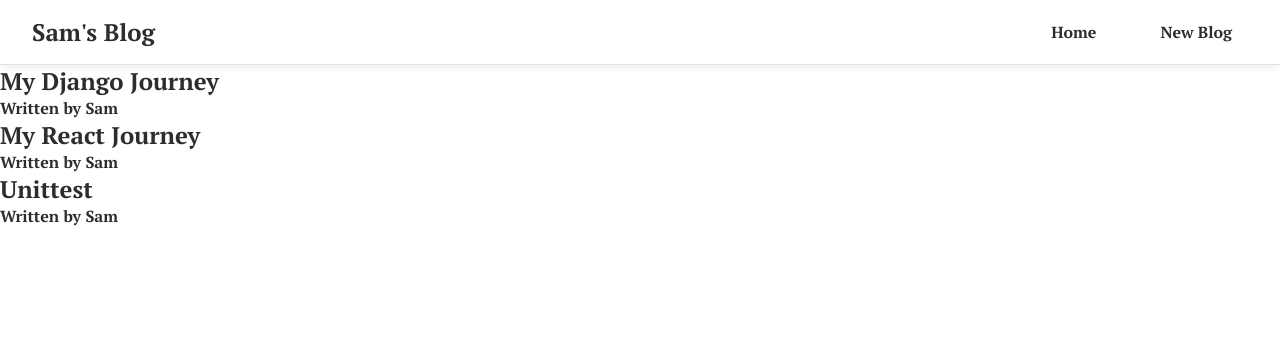
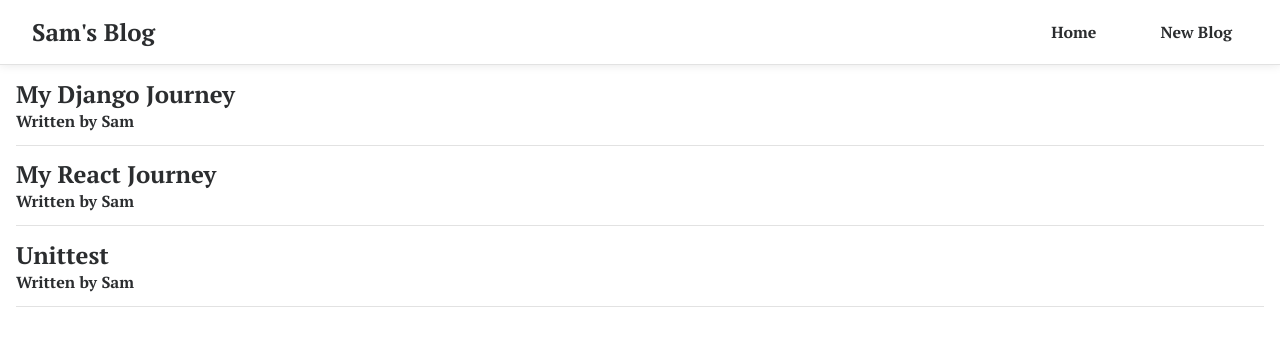
Before and after one commit to samuelandersoncodes/sam-blog, a React (Create React App) app: page / in a window 1280 px wide. Shown: the top 346 px of the page. Built offline with nearby package versions, Linux system fonts and the light colour scheme.

Commit message:
style: Style blog preview list

```diff
--- a/src/index.css
+++ b/src/index.css
@@ -37,3 +37,10 @@
   margin: 20px auto;
   max-width: 600px;
 }
+
+/* blog preview styles */
+.blog-preview {
+  border-bottom: 1px solid #e2e2e2;
+  padding: 0.8rem 0;
+  margin: 0 1rem;
+}
```
